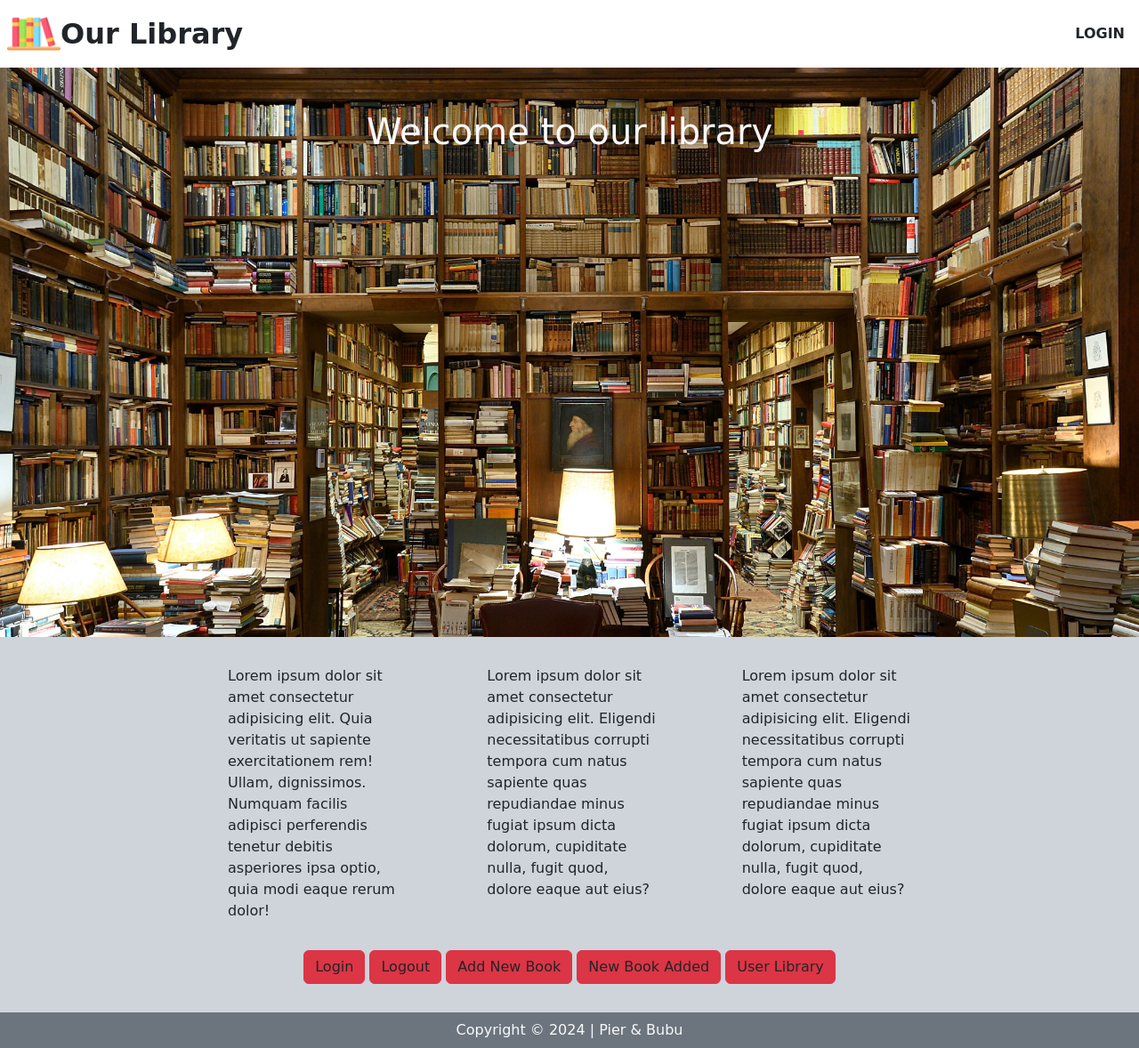
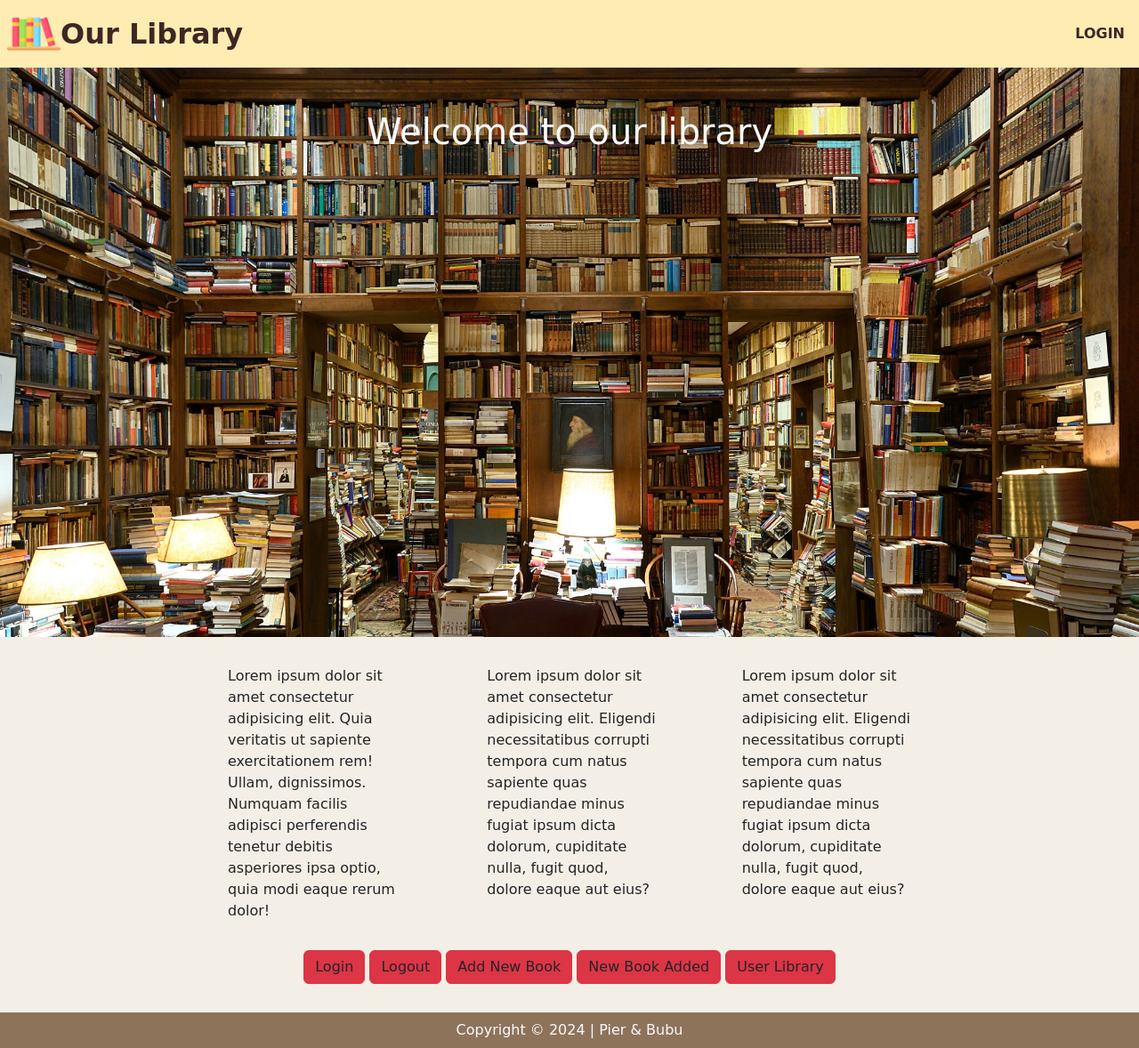
Before and after one commit to pierluigicarrieri/our-library, a PHP site: page /Personal_Projects/pages/index.php in a window 1280 px wide. Shown: the whole page at 89% size. Run offline with PHP 8.4, Linux system fonts and the light colour scheme; data that the repository does not hold is empty.

Commit message:
Color palette added with css variables

```diff
--- a/components/footer.php
+++ b/components/footer.php
@@ -1,5 +1,5 @@
 <footer>
-    <div class="footer-top-wrapper d-flex flex-column align-items-center py-3 bg-dark-subtle">
+    <div class="footer_top_wrapper d-flex flex-column align-items-center py-3">
         <div class="footer-top d-flex justify-content-between w-75 px-5 py-3">
             <div class="px-5">Lorem ipsum dolor sit amet consectetur adipisicing elit. Quia veritatis ut sapiente exercitationem rem! Ullam, dignissimos. Numquam facilis adipisci perferendis tenetur debitis asperiores ipsa optio, quia modi eaque rerum dolor!</div>
             <div class="px-5">Lorem ipsum dolor sit amet consectetur adipisicing elit. Eligendi necessitatibus corrupti tempora cum natus sapiente quas repudiandae minus fugiat ipsum dicta dolorum, cupiditate nulla, fugit quod, dolore eaque aut eius?</div>
@@ -13,5 +13,5 @@
             <a href="http://localhost:8888/Personal_Projects/our_library/pages/user_library.php" class="btn btn-danger">User Library</a>
         </div>
     </div>
-    <div class="footer-bottom text-center p-2 text-light bg-secondary">Copyright &#169; 2024 | Pier & Bubu</div>
+    <div class="footer_bottom text-center p-2 text-light">Copyright &#169; 2024 | Pier & Bubu</div>
 </footer>
--- a/style/general.css
+++ b/style/general.css
@@ -1,3 +1,10 @@
+:root {
+    --yellow: #FFECB3;
+    --beige: #F4EFE6;
+    --brown: #8E735B;
+    --dark_brown: #3E2723;
+}
+
 body {
     font-family: 'Baskerville', cursive !important;
     margin: 0px;
@@ -14,14 +21,24 @@ ul {
     margin: 0 !important;
 }
 
+header {
+    color: var(--dark_brown);
+    font-weight: bold;
+    background-color: var(--yellow);
+}
+
 main {
     min-height: 80vh;
     background-image: url('../assets/site_pics/jumbo.jpeg');
     background-size: cover;
 }
 
-header {
-    font-weight: bold;
+footer {
+    background-color: var(--beige);
+}
+
+.footer_bottom {
+    background-color: var(--brown);
 }
 
 nav img {
```
